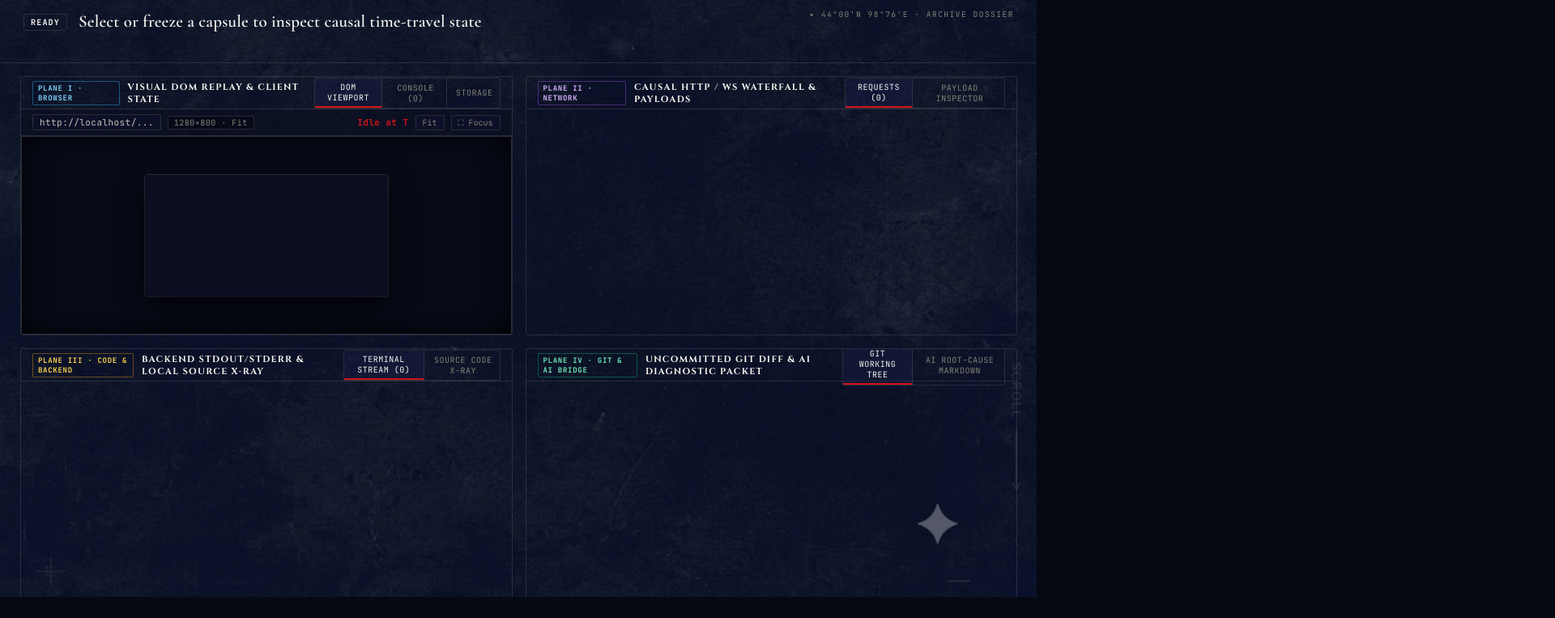
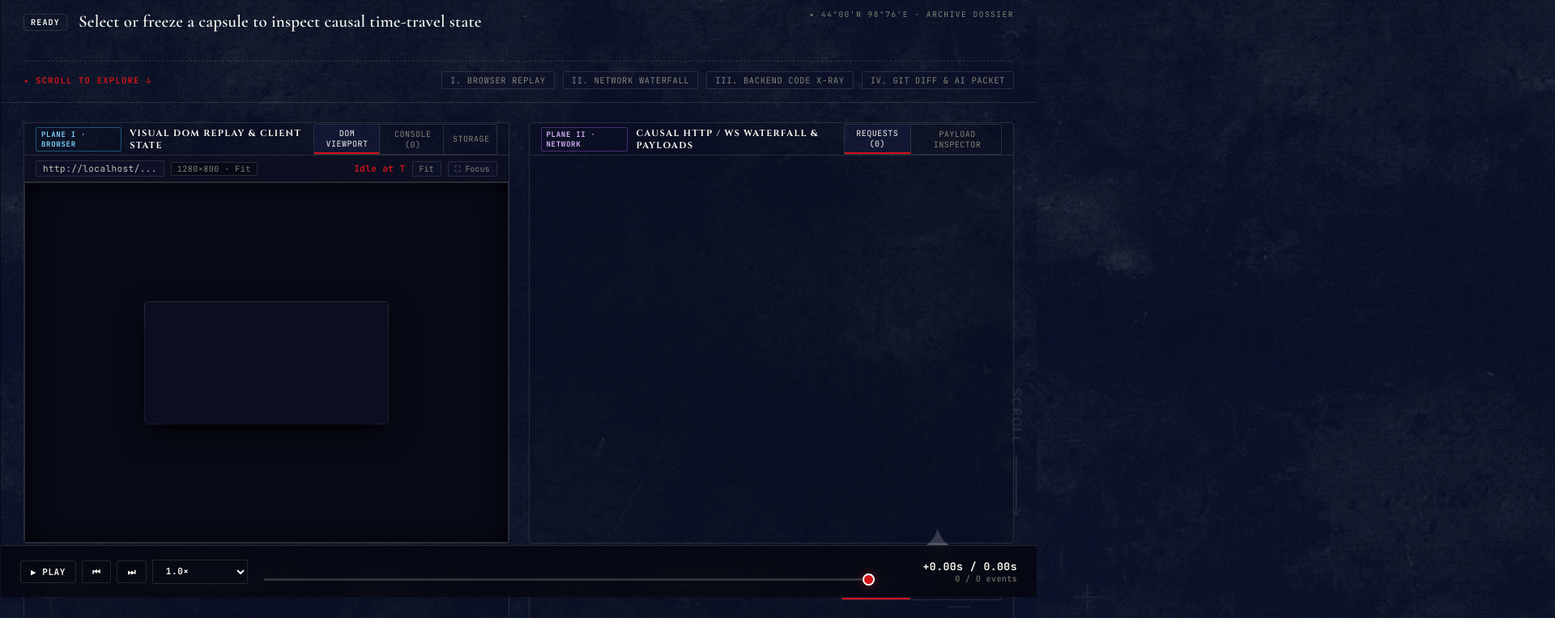
Before and after one commit to shouryaupadhyay2029/BLACKBOX, a browser extension: page src/studio/index.html in a window 1280 px wide. Shown: the part 63-826 px from the top of the page at 81% size, 1920 px wide, since content can reach past the window. Before the commit the page ends 800 px from the top, so only its background shows below. Drawn offline with nearby package versions, Linux system fonts and the light colour scheme; no server answers.

Commit message:
feat(studio): enable natural full-page vertical scrolling, spacious planes, and sticky navigation

```diff
--- a/src/studio/index.html
+++ b/src/studio/index.html
@@ -94,6 +94,15 @@
           <div class="causal-meta" id="capsuleMetaText"></div>
         </div>
         <div class="causal-chain-flow" id="causalChainFlow"></div>
+        <div class="scroll-jump-bar">
+          <span class="scroll-jump-label">✦ SCROLL TO EXPLORE ↓</span>
+          <div class="scroll-jump-links">
+            <a href="#paneBrowser" class="jump-pill">I. BROWSER REPLAY</a>
+            <a href="#paneNetwork" class="jump-pill">II. NETWORK WATERFALL</a>
+            <a href="#paneTerminal" class="jump-pill">III. BACKEND CODE X-RAY</a>
+            <a href="#paneGitAi" class="jump-pill">IV. GIT DIFF & AI PACKET</a>
+          </div>
+        </div>
       </section>
 
       <!-- 4-Pane Synchronized Telemetry Exhibits -->
--- a/src/studio/styles.css
+++ b/src/studio/styles.css
@@ -45,22 +45,31 @@
 }
 
 /* THE SOLE BACKGROUND: Fully visible across 100% of the screen */
-html, body {
+html {
+  min-height: 100%;
+  scroll-behavior: smooth;
+}
+
+body {
   margin: 0;
   padding: 0;
   width: 100%;
-  height: 100vh;
+  min-height: 100vh;
+  height: auto;
   background-color: #060812;
   background-image: url('/velora-bg.jpg');
   background-size: cover;
-  background-position: center center;
+  background-position: center top;
   background-repeat: no-repeat;
   background-attachment: fixed;
   color: var(--stone-bone);
   font-family: var(--font-sans);
-  overflow: hidden;
+  overflow-x: hidden;
+  overflow-y: auto; /* FULL NATURAL WEBPAGE SCROLLING */
   -webkit-font-smoothing: antialiased;
   position: relative;
+  display: flex;
+  flex-direction: column;
 }
 
 /* ==========================================================================
@@ -68,7 +77,9 @@ html, body {
    ========================================================================== */
 .topbar {
   height: 60px;
-  background: transparent;
+  background: rgba(6, 8, 18, 0.85);
+  backdrop-filter: blur(16px);
+  -webkit-backdrop-filter: blur(16px);
   border-bottom: 1px solid var(--stone-border);
   display: flex;
   align-items: center;
@@ -76,7 +87,8 @@ html, body {
   padding: 0 24px;
   gap: 18px;
   flex-shrink: 0;
-  position: relative;
+  position: sticky;
+  top: 0;
   z-index: 100;
 }
 
@@ -344,22 +356,27 @@ html, body {
   flex: 1;
   display: flex;
   position: relative;
-  overflow: hidden;
   background: transparent;
+  min-height: calc(100vh - 60px - 64px);
 }
 
 .capsule-sidebar {
   width: 320px;
   min-width: 320px;
   max-width: 320px;
-  background: transparent;
+  background: rgba(6, 8, 18, 0.78);
+  backdrop-filter: blur(16px);
+  -webkit-backdrop-filter: blur(16px);
   border-right: 1px solid var(--stone-border);
   display: flex;
   flex-direction: column;
   transition: all 0.28s cubic-bezier(0.16, 1, 0.3, 1);
   overflow: hidden;
-  z-index: 50;
-  position: relative;
+  z-index: 80;
+  position: sticky;
+  top: 60px;
+  height: calc(100vh - 60px - 64px);
+  align-self: flex-start;
 }
 
 .studio-body.sidebar-collapsed .capsule-sidebar {
@@ -522,7 +539,7 @@ html, body {
   flex: 1;
   display: flex;
   flex-direction: column;
-  overflow: hidden;
+  min-width: 0;
   background: transparent;
   position: relative;
 }
@@ -662,31 +679,31 @@ html, body {
    4. THE 4 TELEMETRY PLANES (Zero-Card Transparent Layout)
    ========================================================================== */
 .quad-grid {
-  flex: 1;
   display: grid;
-  grid-template-columns: 1fr 1fr;
-  grid-template-rows: 1fr 1fr;
-  gap: 16px;
-  padding: 16px 24px;
+  grid-template-columns: repeat(2, minmax(0, 1fr));
+  gap: 24px;
+  padding: 24px 28px 48px;
   background: transparent;
-  overflow: auto;
 }
 
 /* Individual Pane — Pure Transparent Frame with Hairline Border */
 .pane {
-  background: transparent;
+  background: rgba(10, 13, 30, 0.4);
   border: 1px solid var(--stone-border);
-  border-radius: 3px;
+  border-radius: 4px;
   display: flex;
   flex-direction: column;
   overflow: hidden;
-  transition: border-color 0.2s ease;
-  min-height: 320px;
+  transition: border-color 0.2s ease, box-shadow 0.2s ease;
+  height: 520px;
+  min-height: 480px;
   position: relative;
+  scroll-margin-top: 80px;
 }
 
 .pane:hover {
   border-color: var(--stone-border-strong);
+  box-shadow: 0 10px 30px rgba(0, 0, 0, 0.5);
 }
 
 .pane-header {
@@ -803,12 +820,13 @@ html, body {
 .quad-grid.view-flow {
   display: flex;
   flex-direction: column;
-  gap: 20px;
-  padding: 20px 28px;
+  gap: 28px;
+  padding: 24px 32px 56px;
 }
 
 .quad-grid.view-flow .pane {
-  min-height: 480px;
+  height: 580px;
+  min-height: 520px;
   flex: none;
 }
 
@@ -824,16 +842,15 @@ html, body {
 .quad-grid.view-plane-3,
 .quad-grid.view-plane-4 {
   grid-template-columns: 1fr;
-  grid-template-rows: 1fr;
-  padding: 16px 24px;
+  padding: 20px 28px 48px;
 }
 
 .quad-grid.view-plane-1 .pane,
 .quad-grid.view-plane-2 .pane,
 .quad-grid.view-plane-3 .pane,
 .quad-grid.view-plane-4 .pane {
-  min-height: 100%;
-  height: 100%;
+  min-height: calc(100vh - 280px);
+  height: 740px;
 }
 
 /* ==========================================================================
@@ -1166,15 +1183,18 @@ html, body {
    ========================================================================== */
 .scrubber-bar {
   height: 64px;
-  background: transparent;
+  background: rgba(6, 8, 18, 0.92);
+  backdrop-filter: blur(16px);
+  -webkit-backdrop-filter: blur(16px);
   border-top: 1px solid var(--stone-border);
   display: flex;
   align-items: center;
   padding: 0 24px;
   gap: 18px;
   flex-shrink: 0;
-  z-index: 100;
-  position: relative;
+  z-index: 95;
+  position: sticky;
+  bottom: 0;
 }
 
 .scrubber-controls {
@@ -1395,19 +1415,76 @@ html, body {
 
 /* Scrollbars */
 ::-webkit-scrollbar {
-  width: 5px;
-  height: 5px;
+  width: 8px;
+  height: 8px;
 }
 
 ::-webkit-scrollbar-track {
-  background: transparent;
+  background: rgba(6, 8, 18, 0.75);
 }
 
 ::-webkit-scrollbar-thumb {
-  background: rgba(175, 174, 162, 0.2);
-  border-radius: 2px;
+  background: rgba(175, 174, 162, 0.3);
+  border-radius: 4px;
 }
 
 ::-webkit-scrollbar-thumb:hover {
-  background: var(--stone-grey);
+  background: var(--crimson-red);
 }
+
+/* Quick Jump & Editorial Scroll Bar */
+.scroll-jump-bar {
+  display: flex;
+  align-items: center;
+  justify-content: space-between;
+  margin-top: 14px;
+  padding-top: 12px;
+  border-top: 1px dashed rgba(175, 174, 162, 0.2);
+  font-family: var(--font-mono);
+  font-size: 10.5px;
+  gap: 12px;
+  flex-wrap: wrap;
+}
+
+.scroll-jump-label {
+  color: var(--crimson-red);
+  letter-spacing: 0.12em;
+  font-weight: 700;
+  display: flex;
+  align-items: center;
+  gap: 6px;
+}
+
+.scroll-jump-links {
+  display: flex;
+  align-items: center;
+  gap: 10px;
+  flex-wrap: wrap;
+}
+
+.jump-pill {
+  color: var(--stone-muted);
+  text-decoration: none;
+  background: rgba(14, 18, 42, 0.6);
+  border: 1px solid var(--stone-border);
+  padding: 3px 10px;
+  border-radius: 2px;
+  letter-spacing: 0.06em;
+  transition: all 0.15s ease;
+}
+
+.jump-pill:hover {
+  color: var(--stone-white);
+  border-color: var(--crimson-red);
+  background: rgba(210, 19, 25, 0.15);
+}
+
+@media (max-width: 1100px) {
+  .quad-grid {
+    grid-template-columns: 1fr;
+    gap: 20px;
+  }
+  .pane {
+    height: 500px;
+  }
+}
```
